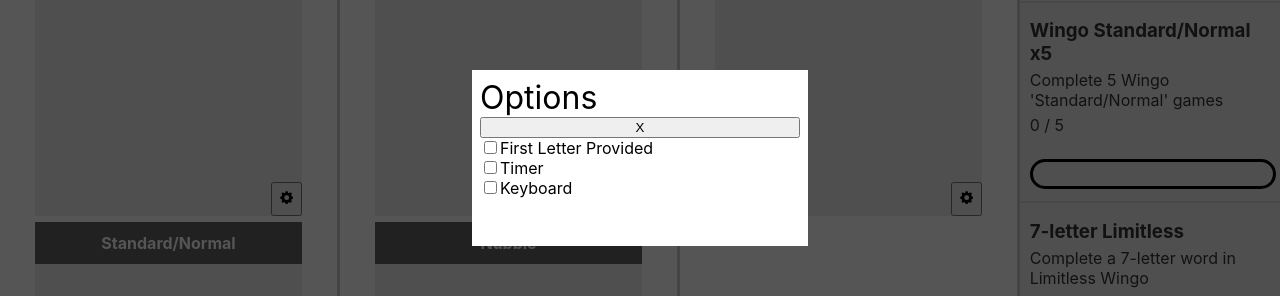
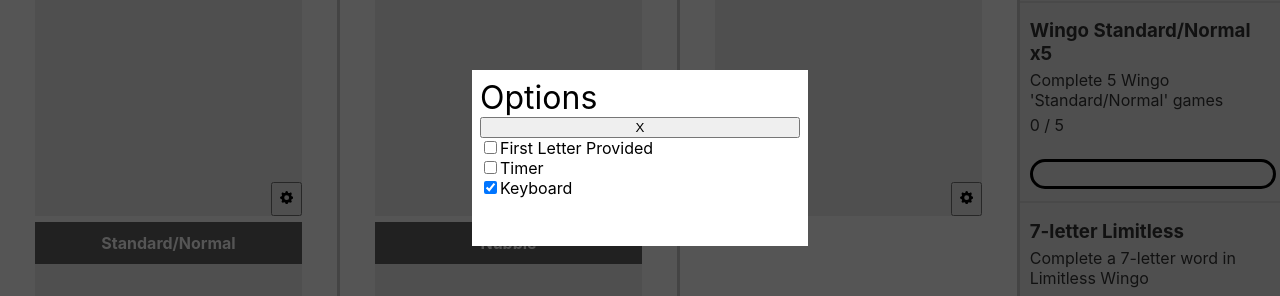
Before and after one commit to DanielPitfield/Wingo, a React (Create React App) app: page / in a window 1280 px wide. Both pictures are taken after a click on the button 286 px from the left and 440 px from the top of the page. Shown: the part 242-538 px from the top of the page. Built offline with nearby package versions, Linux system fonts and the light colour scheme.

Commit message:
renderConfigModal()

```diff
--- a/src/App.tsx
+++ b/src/App.tsx
@@ -119,6 +119,7 @@
               );
             }}
             setPage={setPage}
+            gameOptionToggles={gameOptionToggles}
           />
         );
 
--- a/src/CountdownLetters/CountdownLetters.tsx
+++ b/src/CountdownLetters/CountdownLetters.tsx
@@ -126,6 +126,19 @@
       props.onSubmitCountdownLetter(weighted_consonant);
     }
 
+    // TODO: Renders only once after first letter added?
+    function quickLetterSelection() {
+      for (let i = 0; i < wordLength; i++) {
+        let x = Math.floor(Math.random() * 2) == 0;
+        if (x) {
+          addVowel();
+        }
+        else {
+          addConsonant();
+        }
+      }
+    }
+
     var Grid = [];
 
     // Check if 9 letters have been selected
@@ -157,6 +170,13 @@
             onClick={addConsonant}
           >
             Consonant
+          </Button>
+          <Button
+            mode={"default"}
+            disabled={props.countdownWord.length !== 0 || isSelectionFinished}
+            onClick={quickLetterSelection}
+          >
+            Quick Pick
           </Button>
         </div>
       </div>
@@ -234,9 +254,10 @@
       </div>
 
       <div className="countdown_letters_guesses">
-        {props.guesses.map((guess) => <p className="countdown_letters_guess">{guess}</p>)}
+        {props.guesses.map((guess) => (
+          <p className="countdown_letters_guess">{guess}</p>
+        ))}
       </div>
-
     </div>
   );
 };
--- a/src/LobbyMenu.tsx
+++ b/src/LobbyMenu.tsx
@@ -10,6 +10,12 @@
   firstLetterToggle: (value: boolean, page: Page) => void;
   timerToggle: (value: boolean, page: Page) => void;
   keyboardToggle: (value: boolean, page: Page) => void;
+  gameOptionToggles: {
+    page: Page;
+    firstLetter: boolean;
+    timer: boolean;
+    keyboard: boolean;
+  }[];
 }
 
 export const LobbyMenu: React.FC<Props> = (props) => {
@@ -37,6 +43,55 @@
           ></button>
         </div>
       </li>
+    );
+  }
+
+  function renderConfigModal(page: Page): React.ReactNode {
+    return (
+      <div className="modal">
+        <div className="options_body">
+          <div className="options_title">Options</div>
+          <button
+            className="options_close"
+            onClick={() => setOptionsConfig({ isConfigShown: false })}
+          >
+            X
+          </button>
+          <label>
+            <input
+              checked={
+                props.gameOptionToggles.find((x) => x.page === page)
+                  ?.firstLetter || false
+              }
+              type="checkbox"
+              onChange={(e) => props.firstLetterToggle(e.target.checked, page)}
+            ></input>
+            First Letter Provided
+          </label>
+          <label>
+            <input
+              checked={
+                props.gameOptionToggles.find((x) => x.page === page)
+                  ?.timer || false
+              }
+              type="checkbox"
+              onChange={(e) => props.timerToggle(e.target.checked, page)}
+            ></input>
+            Timer
+          </label>
+          <label>
+            <input
+              checked={
+                props.gameOptionToggles.find((x) => x.page === page)
+                  ?.keyboard || false
+              }
+              type="checkbox"
+              onChange={(e) => props.keyboardToggle(e.target.checked, page)}
+            ></input>
+            Keyboard
+          </label>
+        </div>
+      </div>
     );
   }
 
@@ -69,46 +124,7 @@
         </ul>
       </div>
 
-      {optionsConfig.isConfigShown && (
-        <div className="modal">
-          <div className="options_body">
-            <div className="options_title">Options</div>
-            <button
-              className="options_close"
-              onClick={() => setOptionsConfig({ isConfigShown: false })}
-            >
-              X
-            </button>
-            <label>
-              <input
-                type="checkbox"
-                onChange={(e) =>
-                  props.firstLetterToggle(e.target.checked, optionsConfig.Page)
-                }
-              ></input>
-              First Letter Provided
-            </label>
-            <label>
-              <input
-                type="checkbox"
-                onChange={(e) =>
-                  props.timerToggle(e.target.checked, optionsConfig.Page)
-                }
-              ></input>
-              Timer
-            </label>
-            <label>
-              <input /* TODO: Needs to be checked by default */
-                type="checkbox"
-                onChange={(e) =>
-                  props.keyboardToggle(e.target.checked, optionsConfig.Page)
-                }
-              ></input>
-              Keyboard
-            </label>
-          </div>
-        </div>
-      )}
+      {optionsConfig.isConfigShown && renderConfigModal(optionsConfig.Page)}
 
       <section className="challenges">
         <h2 className="challenges-title">Challenges</h2>
```
